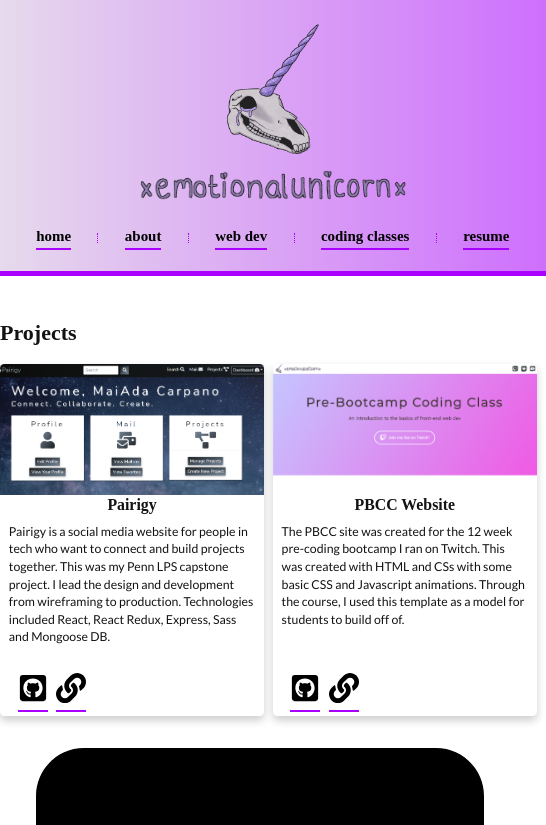
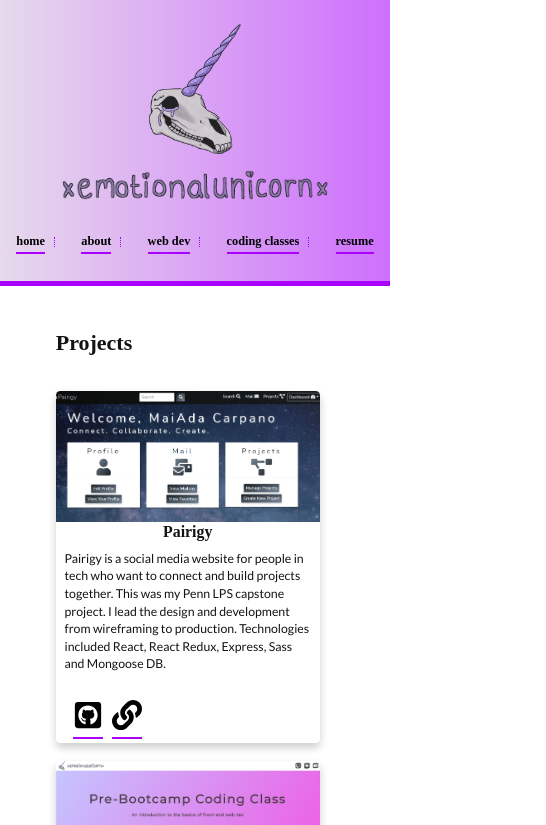
Before and after one commit to xemotionalx/xemotionalx.github.io, a Next.js app: page /projects in a window 390 px wide. Shown: the top 825 px of the page, 546 px wide, since content can reach past the window. Built offline with nearby package versions, Linux system fonts and the light colour scheme; a web font is replaced by a local one.

Commit message:
added media queries

```diff
--- a/pages/about.js
+++ b/pages/about.js
@@ -6,7 +6,7 @@ export default function About() {
     <main>
       <Image src={Portrait} alt="illustrated portrait of MaiAda" height={300} width={300} />
       <p>
-        Hi! I'm MaiAda Carpano. I love <a href="">building websites</a> and teaching future web
+        Hi! I'm MaiAda Carpano. I love <a href="/projects">building websites</a> and teaching future web
         developers how to code.
       </p>
       <p>
--- a/styles/globals.css
+++ b/styles/globals.css
@@ -11,7 +11,7 @@ html {
   font-size: 62.5%;
 }
 
-@media only screen and (max-width: 623px) {
+@media only screen and (max-width: 540px) {
   html {
     font-size: 55%;
   }
@@ -88,6 +88,12 @@ a:active {
   min-height: 100vh;
 }
 
+@media only screen and (max-width: 540px) {
+    .container {
+        grid-template-columns: 1fr 5fr 1fr;
+      }
+  }
+
 .main,
 .footer {
   grid-column-start: 2;
@@ -138,6 +144,17 @@ nav li:not(:last-child) {
   width: 3.5rem;
 }
 
+@media only screen and (max-width: 566px) {
+    nav li:not(:last-child) {
+        padding-right: 1rem;
+      }
+
+      nav a {
+        font-size: 1.4rem;
+        line-height: 3rem;
+      }
+  }
+
 /* STYLING: MAIN */
 
 .main {
@@ -149,6 +166,7 @@ nav li:not(:last-child) {
   grid-template-columns: min-content  min-content  min-content;
   grid-template-rows: min-content min-content;
   grid-column-gap: 1rem;
+  padding-bottom: 2rem;
 }
 
 .projects__heading {
@@ -156,6 +174,19 @@ nav li:not(:last-child) {
     grid-column-end: 4;
     padding-bottom: 2rem;
 }
+
+@media only screen and (max-width: 566px) {
+    .projects {
+        grid-template-columns: auto;
+        grid-row-gap: 2rem;
+        padding-bottom: 4rem;
+      }
+
+      .projects__heading {
+        grid-column-start: 1;
+        grid-column-end: 1;
+    }
+  }
 
 .card {
     height: 40rem;
```
